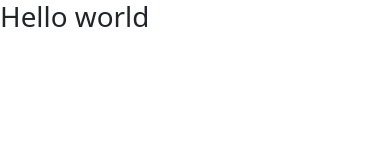
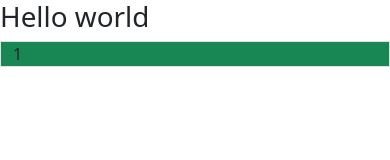
Before and after one commit to gautam-lathiya-simform/bootstrap_practice, a plain HTML site: page index.html in a window 390 px wide. Drawn offline with nearby package versions, Linux system fonts and the light colour scheme.

Commit message:
feature: use of container class with different breakpoints like sm, md, xl

```diff
--- a/index.html
+++ b/index.html
@@ -12,7 +12,10 @@
 <body>
     <h1>Hello world</h1>
 
-
+    <div class="container-sm border bg-success">
+      <!-- till 575px width of screen, this div element will have max-width: 100% but then from >=576, it will accomodate according to screen width.like for small screen, it will show max-width: 540px, for medium screen, it will show max-width: 720px-->
+      1
+    </div>
     <!-- Bootstrap files -->
     <script src="https://cdn.jsdelivr.net/npm/@popperjs/core@2.11.8/dist/umd/popper.min.js" integrity="sha384-I7E8VVD/ismYTF4hNIPjVp/Zjvgyol6VFvRkX/vR+Vc4jQkC+hVqc2pM8ODewa9r" crossorigin="anonymous"></script>
     <script src="https://cdn.jsdelivr.net/npm/bootstrap@5.3.3/dist/js/bootstrap.min.js" integrity="sha384-0pUGZvbkm6XF6gxjEnlmuGrJXVbNuzT9qBBavbLwCsOGabYfZo0T0to5eqruptLy" crossorigin="anonymous"></script>
```
